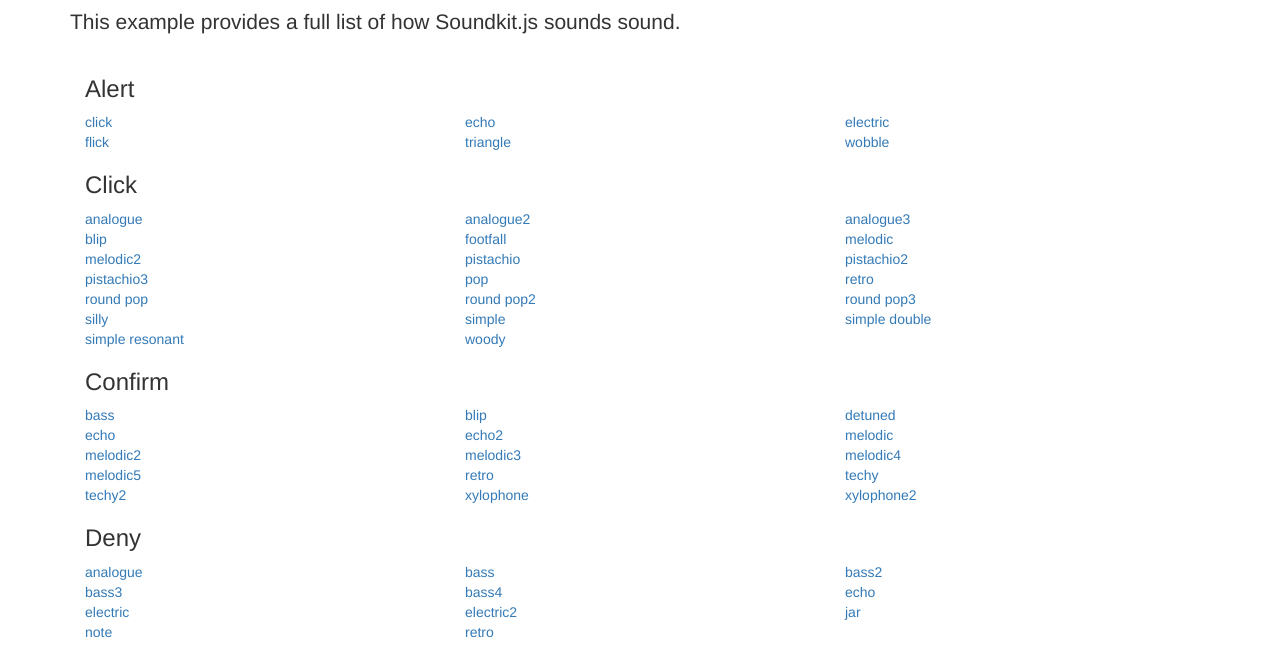
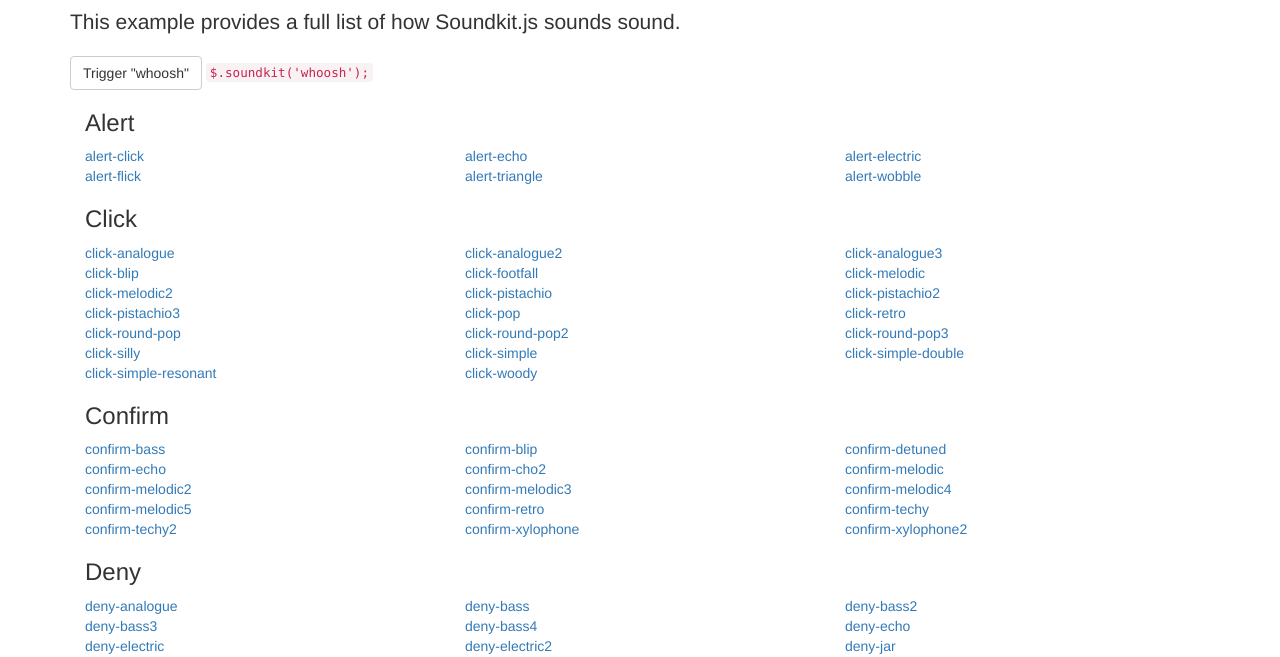
Before and after one commit to hellodaniel/soundkit.js, a plain HTML site: page demo.html in a window 1280 px wide. Shown: the part 143-800 px from the top of the page. Drawn offline with nearby package versions, Linux system fonts and the light colour scheme.

Commit message:
Allow soundkit to be triggered via javascript

```diff
--- a/demo.html
+++ b/demo.html
@@ -50,77 +50,80 @@
         <h1 style="margin-top: 100px;">Soundkit.js demo soundboard</h1>
         <p class="lead">This example provides a full list of how Soundkit.js sounds sound.</p>
 
+        <a class="btn btn-default" href="#" onclick="$.soundkit('whoosh'); return false;">Trigger "whoosh"</a>
+        <code>$.soundkit('whoosh');</code>
+
         <div class="col-xs-12"><h3>Alert</h3></div>
-        <div class="col-xs-12 cols-sm-6 col-md-4 cols-lg-2"><a href="#" onclick="return false;" data-sound-click="alert-click">click</a></div>
-        <div class="col-xs-12 cols-sm-6 col-md-4 cols-lg-2"><a href="#" onclick="return false;" data-sound-click="alert-echo">echo</a></div>
-        <div class="col-xs-12 cols-sm-6 col-md-4 cols-lg-2"><a href="#" onclick="return false;" data-sound-click="alert-electric">electric</a></div>
-        <div class="col-xs-12 cols-sm-6 col-md-4 cols-lg-2"><a href="#" onclick="return false;" data-sound-click="alert-flick">flick</a></div>
-        <div class="col-xs-12 cols-sm-6 col-md-4 cols-lg-2"><a href="#" onclick="return false;" data-sound-click="alert-triangle">triangle</a></div>
-        <div class="col-xs-12 cols-sm-6 col-md-4 cols-lg-2"><a href="#" onclick="return false;" data-sound-click="alert-wobble">wobble</a></div>
+        <div class="col-xs-12 cols-sm-6 col-md-4 cols-lg-2"><a href="#" onclick="return false;" data-sound-click="alert-click">alert-click</a></div>
+        <div class="col-xs-12 cols-sm-6 col-md-4 cols-lg-2"><a href="#" onclick="return false;" data-sound-click="alert-echo">alert-echo</a></div>
+        <div class="col-xs-12 cols-sm-6 col-md-4 cols-lg-2"><a href="#" onclick="return false;" data-sound-click="alert-electric">alert-electric</a></div>
+        <div class="col-xs-12 cols-sm-6 col-md-4 cols-lg-2"><a href="#" onclick="return false;" data-sound-click="alert-flick">alert-flick</a></div>
+        <div class="col-xs-12 cols-sm-6 col-md-4 cols-lg-2"><a href="#" onclick="return false;" data-sound-click="alert-triangle">alert-triangle</a></div>
+        <div class="col-xs-12 cols-sm-6 col-md-4 cols-lg-2"><a href="#" onclick="return false;" data-sound-click="alert-wobble">alert-wobble</a></div>
 
         <div class="col-xs-12"><h3>Click</h3></div>
-        <div class="col-xs-12 cols-sm-6 col-md-4 cols-lg-2"><a href="#" onclick="return false;" data-sound-click="click-analogue">analogue</a></div>
-        <div class="col-xs-12 cols-sm-6 col-md-4 cols-lg-2"><a href="#" onclick="return false;" data-sound-click="click-analogue2">analogue2</a></div>
-        <div class="col-xs-12 cols-sm-6 col-md-4 cols-lg-2"><a href="#" onclick="return false;" data-sound-click="click-analogue3">analogue3</a></div>
-        <div class="col-xs-12 cols-sm-6 col-md-4 cols-lg-2"><a href="#" onclick="return false;" data-sound-click="click-blip">blip</a></div>
-        <div class="col-xs-12 cols-sm-6 col-md-4 cols-lg-2"><a href="#" onclick="return false;" data-sound-click="click-footfall">footfall</a></div>
-        <div class="col-xs-12 cols-sm-6 col-md-4 cols-lg-2"><a href="#" onclick="return false;" data-sound-click="click-melodic">melodic</a></div>
-        <div class="col-xs-12 cols-sm-6 col-md-4 cols-lg-2"><a href="#" onclick="return false;" data-sound-click="click-melodic2">melodic2</a></div>
-        <div class="col-xs-12 cols-sm-6 col-md-4 cols-lg-2"><a href="#" onclick="return false;" data-sound-click="click-pistachio">pistachio</a></div>
-        <div class="col-xs-12 cols-sm-6 col-md-4 cols-lg-2"><a href="#" onclick="return false;" data-sound-click="click-pistachio2">pistachio2</a></div>
-        <div class="col-xs-12 cols-sm-6 col-md-4 cols-lg-2"><a href="#" onclick="return false;" data-sound-click="click-pistachio3">pistachio3</a></div>
-        <div class="col-xs-12 cols-sm-6 col-md-4 cols-lg-2"><a href="#" onclick="return false;" data-sound-click="click-pop">pop</a></div>
-        <div class="col-xs-12 cols-sm-6 col-md-4 cols-lg-2"><a href="#" onclick="return false;" data-sound-click="click-retro">retro</a></div>
-        <div class="col-xs-12 cols-sm-6 col-md-4 cols-lg-2"><a href="#" onclick="return false;" data-sound-click="click-round-pop">round pop</a></div>
-        <div class="col-xs-12 cols-sm-6 col-md-4 cols-lg-2"><a href="#" onclick="return false;" data-sound-click="click-round-pop2">round pop2</a></div>
-        <div class="col-xs-12 cols-sm-6 col-md-4 cols-lg-2"><a href="#" onclick="return false;" data-sound-click="click-round-pop3">round pop3</a></div>
-        <div class="col-xs-12 cols-sm-6 col-md-4 cols-lg-2"><a href="#" onclick="return false;" data-sound-click="click-silly">silly</a></div>
-        <div class="col-xs-12 cols-sm-6 col-md-4 cols-lg-2"><a href="#" onclick="return false;" data-sound-click="click-simple">simple</a></div>
-        <div class="col-xs-12 cols-sm-6 col-md-4 cols-lg-2"><a href="#" onclick="return false;" data-sound-click="click-simple-double">simple double</a></div>
-        <div class="col-xs-12 cols-sm-6 col-md-4 cols-lg-2"><a href="#" onclick="return false;" data-sound-click="click-simple-resonant">simple resonant</a></div>
-        <div class="col-xs-12 cols-sm-6 col-md-4 cols-lg-2"><a href="#" onclick="return false;" data-sound-click="click-woody">woody</a></div>
+        <div class="col-xs-12 cols-sm-6 col-md-4 cols-lg-2"><a href="#" onclick="return false;" data-sound-click="click-analogue">click-analogue</a></div>
+        <div class="col-xs-12 cols-sm-6 col-md-4 cols-lg-2"><a href="#" onclick="return false;" data-sound-click="click-analogue2">click-analogue2</a></div>
+        <div class="col-xs-12 cols-sm-6 col-md-4 cols-lg-2"><a href="#" onclick="return false;" data-sound-click="click-analogue3">click-analogue3</a></div>
+        <div class="col-xs-12 cols-sm-6 col-md-4 cols-lg-2"><a href="#" onclick="return false;" data-sound-click="click-blip">click-blip</a></div>
+        <div class="col-xs-12 cols-sm-6 col-md-4 cols-lg-2"><a href="#" onclick="return false;" data-sound-click="click-footfall">click-footfall</a></div>
+        <div class="col-xs-12 cols-sm-6 col-md-4 cols-lg-2"><a href="#" onclick="return false;" data-sound-click="click-melodic">click-melodic</a></div>
+        <div class="col-xs-12 cols-sm-6 col-md-4 cols-lg-2"><a href="#" onclick="return false;" data-sound-click="click-melodic2">click-melodic2</a></div>
+        <div class="col-xs-12 cols-sm-6 col-md-4 cols-lg-2"><a href="#" onclick="return false;" data-sound-click="click-pistachio">click-pistachio</a></div>
+        <div class="col-xs-12 cols-sm-6 col-md-4 cols-lg-2"><a href="#" onclick="return false;" data-sound-click="click-pistachio2">click-pistachio2</a></div>
+        <div class="col-xs-12 cols-sm-6 col-md-4 cols-lg-2"><a href="#" onclick="return false;" data-sound-click="click-pistachio3">click-pistachio3</a></div>
+        <div class="col-xs-12 cols-sm-6 col-md-4 cols-lg-2"><a href="#" onclick="return false;" data-sound-click="click-pop">click-pop</a></div>
+        <div class="col-xs-12 cols-sm-6 col-md-4 cols-lg-2"><a href="#" onclick="return false;" data-sound-click="click-retro">click-retro</a></div>
+        <div class="col-xs-12 cols-sm-6 col-md-4 cols-lg-2"><a href="#" onclick="return false;" data-sound-click="click-round-pop">click-round-pop</a></div>
+        <div class="col-xs-12 cols-sm-6 col-md-4 cols-lg-2"><a href="#" onclick="return false;" data-sound-click="click-round-pop2">click-round-pop2</a></div>
+        <div class="col-xs-12 cols-sm-6 col-md-4 cols-lg-2"><a href="#" onclick="return false;" data-sound-click="click-round-pop3">click-round-pop3</a></div>
+        <div class="col-xs-12 cols-sm-6 col-md-4 cols-lg-2"><a href="#" onclick="return false;" data-sound-click="click-silly">click-silly</a></div>
+        <div class="col-xs-12 cols-sm-6 col-md-4 cols-lg-2"><a href="#" onclick="return false;" data-sound-click="click-simple">click-simple</a></div>
+        <div class="col-xs-12 cols-sm-6 col-md-4 cols-lg-2"><a href="#" onclick="return false;" data-sound-click="click-simple-double">click-simple-double</a></div>
+        <div class="col-xs-12 cols-sm-6 col-md-4 cols-lg-2"><a href="#" onclick="return false;" data-sound-click="click-simple-resonant">click-simple-resonant</a></div>
+        <div class="col-xs-12 cols-sm-6 col-md-4 cols-lg-2"><a href="#" onclick="return false;" data-sound-click="click-woody">click-woody</a></div>
 
         <div class="col-xs-12"><h3>Confirm</h3></div>
-        <div class="col-xs-12 cols-sm-6 col-md-4 cols-lg-2"><a href="#" onclick="return false;" data-sound-click="confirm-bass">bass</a></div>
-        <div class="col-xs-12 cols-sm-6 col-md-4 cols-lg-2"><a href="#" onclick="return false;" data-sound-click="confirm-blip">blip</a></div>
-        <div class="col-xs-12 cols-sm-6 col-md-4 cols-lg-2"><a href="#" onclick="return false;" data-sound-click="confirm-detuned">detuned</a></div>
-        <div class="col-xs-12 cols-sm-6 col-md-4 cols-lg-2"><a href="#" onclick="return false;" data-sound-click="confirm-echo">echo</a></div>
-        <div class="col-xs-12 cols-sm-6 col-md-4 cols-lg-2"><a href="#" onclick="return false;" data-sound-click="confirm-echo2">echo2</a></div>
-        <div class="col-xs-12 cols-sm-6 col-md-4 cols-lg-2"><a href="#" onclick="return false;" data-sound-click="confirm-melodic">melodic</a></div>
-        <div class="col-xs-12 cols-sm-6 col-md-4 cols-lg-2"><a href="#" onclick="return false;" data-sound-click="confirm-melodic2">melodic2</a></div>
-        <div class="col-xs-12 cols-sm-6 col-md-4 cols-lg-2"><a href="#" onclick="return false;" data-sound-click="confirm-melodic3">melodic3</a></div>
-        <div class="col-xs-12 cols-sm-6 col-md-4 cols-lg-2"><a href="#" onclick="return false;" data-sound-click="confirm-melodic4">melodic4</a></div>
-        <div class="col-xs-12 cols-sm-6 col-md-4 cols-lg-2"><a href="#" onclick="return false;" data-sound-click="confirm-melodic5">melodic5</a></div>
-        <div class="col-xs-12 cols-sm-6 col-md-4 cols-lg-2"><a href="#" onclick="return false;" data-sound-click="confirm-retro">retro</a></div>
-        <div class="col-xs-12 cols-sm-6 col-md-4 cols-lg-2"><a href="#" onclick="return false;" data-sound-click="confirm-techy">techy</a></div>
-        <div class="col-xs-12 cols-sm-6 col-md-4 cols-lg-2"><a href="#" onclick="return false;" data-sound-click="confirm-techy2">techy2</a></div>
-        <div class="col-xs-12 cols-sm-6 col-md-4 cols-lg-2"><a href="#" onclick="return false;" data-sound-click="confirm-xylophone">xylophone</a></div>
-        <div class="col-xs-12 cols-sm-6 col-md-4 cols-lg-2"><a href="#" onclick="return false;" data-sound-click="confirm-xylophone2">xylophone2</a></div>
+        <div class="col-xs-12 cols-sm-6 col-md-4 cols-lg-2"><a href="#" onclick="return false;" data-sound-click="confirm-bass">confirm-bass</a></div>
+        <div class="col-xs-12 cols-sm-6 col-md-4 cols-lg-2"><a href="#" onclick="return false;" data-sound-click="confirm-blip">confirm-blip</a></div>
+        <div class="col-xs-12 cols-sm-6 col-md-4 cols-lg-2"><a href="#" onclick="return false;" data-sound-click="confirm-detuned">confirm-detuned</a></div>
+        <div class="col-xs-12 cols-sm-6 col-md-4 cols-lg-2"><a href="#" onclick="return false;" data-sound-click="confirm-echo">confirm-echo</a></div>
+        <div class="col-xs-12 cols-sm-6 col-md-4 cols-lg-2"><a href="#" onclick="return false;" data-sound-click="confirm-echo2">confirm-cho2</a></div>
+        <div class="col-xs-12 cols-sm-6 col-md-4 cols-lg-2"><a href="#" onclick="return false;" data-sound-click="confirm-melodic">confirm-melodic</a></div>
+        <div class="col-xs-12 cols-sm-6 col-md-4 cols-lg-2"><a href="#" onclick="return false;" data-sound-click="confirm-melodic2">confirm-melodic2</a></div>
+        <div class="col-xs-12 cols-sm-6 col-md-4 cols-lg-2"><a href="#" onclick="return false;" data-sound-click="confirm-melodic3">confirm-melodic3</a></div>
+        <div class="col-xs-12 cols-sm-6 col-md-4 cols-lg-2"><a href="#" onclick="return false;" data-sound-click="confirm-melodic4">confirm-melodic4</a></div>
+        <div class="col-xs-12 cols-sm-6 col-md-4 cols-lg-2"><a href="#" onclick="return false;" data-sound-click="confirm-melodic5">confirm-melodic5</a></div>
+        <div class="col-xs-12 cols-sm-6 col-md-4 cols-lg-2"><a href="#" onclick="return false;" data-sound-click="confirm-retro">confirm-retro</a></div>
+        <div class="col-xs-12 cols-sm-6 col-md-4 cols-lg-2"><a href="#" onclick="return false;" data-sound-click="confirm-techy">confirm-techy</a></div>
+        <div class="col-xs-12 cols-sm-6 col-md-4 cols-lg-2"><a href="#" onclick="return false;" data-sound-click="confirm-techy2">confirm-techy2</a></div>
+        <div class="col-xs-12 cols-sm-6 col-md-4 cols-lg-2"><a href="#" onclick="return false;" data-sound-click="confirm-xylophone">confirm-xylophone</a></div>
+        <div class="col-xs-12 cols-sm-6 col-md-4 cols-lg-2"><a href="#" onclick="return false;" data-sound-click="confirm-xylophone2">confirm-xylophone2</a></div>
 
         <div class="col-xs-12"><h3>Deny</h3></div>
-        <div class="col-xs-12 cols-sm-6 col-md-4 cols-lg-2"><a href="#" onclick="return false;" data-sound-click="deny-analogue">analogue</a></div>
-        <div class="col-xs-12 cols-sm-6 col-md-4 cols-lg-2"><a href="#" onclick="return false;" data-sound-click="deny-bass">bass</a></div>
-        <div class="col-xs-12 cols-sm-6 col-md-4 cols-lg-2"><a href="#" onclick="return false;" data-sound-click="deny-bass2">bass2</a></div>
-        <div class="col-xs-12 cols-sm-6 col-md-4 cols-lg-2"><a href="#" onclick="return false;" data-sound-click="deny-bass3">bass3</a></div>
-        <div class="col-xs-12 cols-sm-6 col-md-4 cols-lg-2"><a href="#" onclick="return false;" data-sound-click="deny-bass4">bass4</a></div>
-        <div class="col-xs-12 cols-sm-6 col-md-4 cols-lg-2"><a href="#" onclick="return false;" data-sound-click="deny-echo">echo</a></div>
-        <div class="col-xs-12 cols-sm-6 col-md-4 cols-lg-2"><a href="#" onclick="return false;" data-sound-click="deny-electric">electric</a></div>
-        <div class="col-xs-12 cols-sm-6 col-md-4 cols-lg-2"><a href="#" onclick="return false;" data-sound-click="deny-electric2">electric2</a></div>
-        <div class="col-xs-12 cols-sm-6 col-md-4 cols-lg-2"><a href="#" onclick="return false;" data-sound-click="deny-jar">jar</a></div>
-        <div class="col-xs-12 cols-sm-6 col-md-4 cols-lg-2"><a href="#" onclick="return false;" data-sound-click="deny-note">note</a></div>
-        <div class="col-xs-12 cols-sm-6 col-md-4 cols-lg-2"><a href="#" onclick="return false;" data-sound-click="deny-retro">retro</a></div>
+        <div class="col-xs-12 cols-sm-6 col-md-4 cols-lg-2"><a href="#" onclick="return false;" data-sound-click="deny-analogue">deny-analogue</a></div>
+        <div class="col-xs-12 cols-sm-6 col-md-4 cols-lg-2"><a href="#" onclick="return false;" data-sound-click="deny-bass">deny-bass</a></div>
+        <div class="col-xs-12 cols-sm-6 col-md-4 cols-lg-2"><a href="#" onclick="return false;" data-sound-click="deny-bass2">deny-bass2</a></div>
+        <div class="col-xs-12 cols-sm-6 col-md-4 cols-lg-2"><a href="#" onclick="return false;" data-sound-click="deny-bass3">deny-bass3</a></div>
+        <div class="col-xs-12 cols-sm-6 col-md-4 cols-lg-2"><a href="#" onclick="return false;" data-sound-click="deny-bass4">deny-bass4</a></div>
+        <div class="col-xs-12 cols-sm-6 col-md-4 cols-lg-2"><a href="#" onclick="return false;" data-sound-click="deny-echo">deny-echo</a></div>
+        <div class="col-xs-12 cols-sm-6 col-md-4 cols-lg-2"><a href="#" onclick="return false;" data-sound-click="deny-electric">deny-electric</a></div>
+        <div class="col-xs-12 cols-sm-6 col-md-4 cols-lg-2"><a href="#" onclick="return false;" data-sound-click="deny-electric2">deny-electric2</a></div>
+        <div class="col-xs-12 cols-sm-6 col-md-4 cols-lg-2"><a href="#" onclick="return false;" data-sound-click="deny-jar">deny-jar</a></div>
+        <div class="col-xs-12 cols-sm-6 col-md-4 cols-lg-2"><a href="#" onclick="return false;" data-sound-click="deny-note">deny-note</a></div>
+        <div class="col-xs-12 cols-sm-6 col-md-4 cols-lg-2"><a href="#" onclick="return false;" data-sound-click="deny-retro">deny-retro</a></div>
 
         <div class="col-xs-12"><h3>Hover</h3></div>
-        <div class="col-xs-12 cols-sm-6 col-md-4 cols-lg-2"><a href="#" onclick="return false;" data-sound-click="hover-doubleclick">doubleclick</a></div>
-        <div class="col-xs-12 cols-sm-6 col-md-4 cols-lg-2"><a href="#" onclick="return false;" data-sound-click="hover-metallic">metallic</a></div>
-        <div class="col-xs-12 cols-sm-6 col-md-4 cols-lg-2"><a href="#" onclick="return false;" data-sound-click="hover-pop">pop</a></div>
-        <div class="col-xs-12 cols-sm-6 col-md-4 cols-lg-2"><a href="#" onclick="return false;" data-sound-click="hover-sub-bass">sub-bass</a></div>
-        <div class="col-xs-12 cols-sm-6 col-md-4 cols-lg-2"><a href="#" onclick="return false;" data-sound-click="hover-sub-bass2">sub-bass2</a></div>
-        <div class="col-xs-12 cols-sm-6 col-md-4 cols-lg-2"><a href="#" onclick="return false;" data-sound-click="hover">hover</a></div>
-        <div class="col-xs-12 cols-sm-6 col-md-4 cols-lg-2"><a href="#" onclick="return false;" data-sound-click="hover2">hover2</a></div>
-        <div class="col-xs-12 cols-sm-6 col-md-4 cols-lg-2"><a href="#" onclick="return false;" data-sound-click="hover3">hover3</a></div>
-        <div class="col-xs-12 cols-sm-6 col-md-4 cols-lg-2"><a href="#" onclick="return false;" data-sound-click="hover4">hover4</a></div>
-        <div class="col-xs-12 cols-sm-6 col-md-4 cols-lg-2"><a href="#" onclick="return false;" data-sound-click="hover5">hover5</a></div>
+        <div class="col-xs-12 cols-sm-6 col-md-4 cols-lg-2"><a href="#" onclick="return false;" data-sound-click="hover-doubleclick">hover-doubleclick</a></div>
+        <div class="col-xs-12 cols-sm-6 col-md-4 cols-lg-2"><a href="#" onclick="return false;" data-sound-click="hover-metallic">hover-metallic</a></div>
+        <div class="col-xs-12 cols-sm-6 col-md-4 cols-lg-2"><a href="#" onclick="return false;" data-sound-click="hover-pop">hover-pop</a></div>
+        <div class="col-xs-12 cols-sm-6 col-md-4 cols-lg-2"><a href="#" onclick="return false;" data-sound-click="hover-sub-bass">hover-sub-bass</a></div>
+        <div class="col-xs-12 cols-sm-6 col-md-4 cols-lg-2"><a href="#" onclick="return false;" data-sound-click="hover-sub-bass2">hover-sub-bass2</a></div>
+        <div class="col-xs-12 cols-sm-6 col-md-4 cols-lg-2"><a href="#" onclick="return false;" data-sound-click="hover">hover-hover</a></div>
+        <div class="col-xs-12 cols-sm-6 col-md-4 cols-lg-2"><a href="#" onclick="return false;" data-sound-click="hover2">hover-hover2</a></div>
+        <div class="col-xs-12 cols-sm-6 col-md-4 cols-lg-2"><a href="#" onclick="return false;" data-sound-click="hover3">hover-hover3</a></div>
+        <div class="col-xs-12 cols-sm-6 col-md-4 cols-lg-2"><a href="#" onclick="return false;" data-sound-click="hover4">hover-hover4</a></div>
+        <div class="col-xs-12 cols-sm-6 col-md-4 cols-lg-2"><a href="#" onclick="return false;" data-sound-click="hover5">hover-hover5</a></div>
 
         <div class="col-xs-12"><h3>Whoosh</h3></div>
         <div class="col-xs-12 cols-sm-6 col-md-4 cols-lg-2"><a href="#" onclick="return false;" data-sound-click="whoosh-sub-bass">whoosh-sub-bass</a></div>
--- a/soundkit.js
+++ b/soundkit.js
@@ -5,12 +5,31 @@
 (function ( $ ) {
 
 
-        function addSource(elem, path) {
+        var scriptEls = document.getElementsByTagName( 'script' );
+        var thisScriptEl = scriptEls[scriptEls.length - 1];
+        var scriptPath = thisScriptEl.src;
+        var scriptFolder = scriptPath.substr(0, scriptPath.lastIndexOf( '/' )+1 );
 
-            var scriptEls = document.getElementsByTagName( 'script' );
-            var thisScriptEl = scriptEls[scriptEls.length - 1];
-            var scriptPath = thisScriptEl.src;
-            var scriptFolder = scriptPath.substr(0, scriptPath.lastIndexOf( '/' )+1 );
+
+
+        $.soundkit = function(soundfile) {
+
+            var audio = $('<audio />', {
+               id: 'sound-'+soundfile,
+               volume: 0.8,
+               autoplay: 'autoplay'
+             });
+            soundkitAddSource(audio, 'audio/'+soundfile+'.mp3');
+            soundkitAddSource(audio, 'audio/'+soundfile+'.ogg');
+            audio.appendTo('body');
+
+
+        };
+
+
+
+
+        function soundkitAddSource(elem, path) {
 
             $('<source>').attr('src', scriptFolder + path).appendTo(elem);
 
@@ -20,15 +39,14 @@
 
         $('*[data-sound-hover]').each( function() {
 
-
             var soundfile = $(this).data('sound-hover');
 
             var audio = $('<audio />', {
                id: 'sound-'+soundfile,
                volume: 0.5
              });
-            addSource(audio, 'audio/'+soundfile+'.mp3');
-            addSource(audio, 'audio/'+soundfile+'.ogg');
+            soundkitAddSource(audio, 'audio/'+soundfile+'.mp3');
+            soundkitAddSource(audio, 'audio/'+soundfile+'.ogg');
             audio.appendTo('body');
 
             $(this).mouseenter(
@@ -46,8 +64,8 @@
             var audio = $('<audio />', {
                id: 'sound-'+soundfile
              });
-            addSource(audio, 'audio/'+soundfile+'.mp3');
-            addSource(audio, 'audio/'+soundfile+'.ogg');
+            soundkitAddSource(audio, 'audio/'+soundfile+'.mp3');
+            soundkitAddSource(audio, 'audio/'+soundfile+'.ogg');
             audio.appendTo('body');
 
             // We need to add a little delay or it will trigger before the DOM can find it...
@@ -66,8 +84,8 @@
                id: 'sound-'+soundfile,
                volume: 0.8
              });
-            addSource(audio, 'audio/'+soundfile+'.mp3');
-            addSource(audio, 'audio/'+soundfile+'.ogg');
+            soundkitAddSource(audio, 'audio/'+soundfile+'.mp3');
+            soundkitAddSource(audio, 'audio/'+soundfile+'.ogg');
             audio.appendTo('body');
 
             $(this).on('click',
@@ -79,4 +97,5 @@
 
 
 
+
 }( jQuery ));
```
Also changed, not shown: soundkit.min.js.
